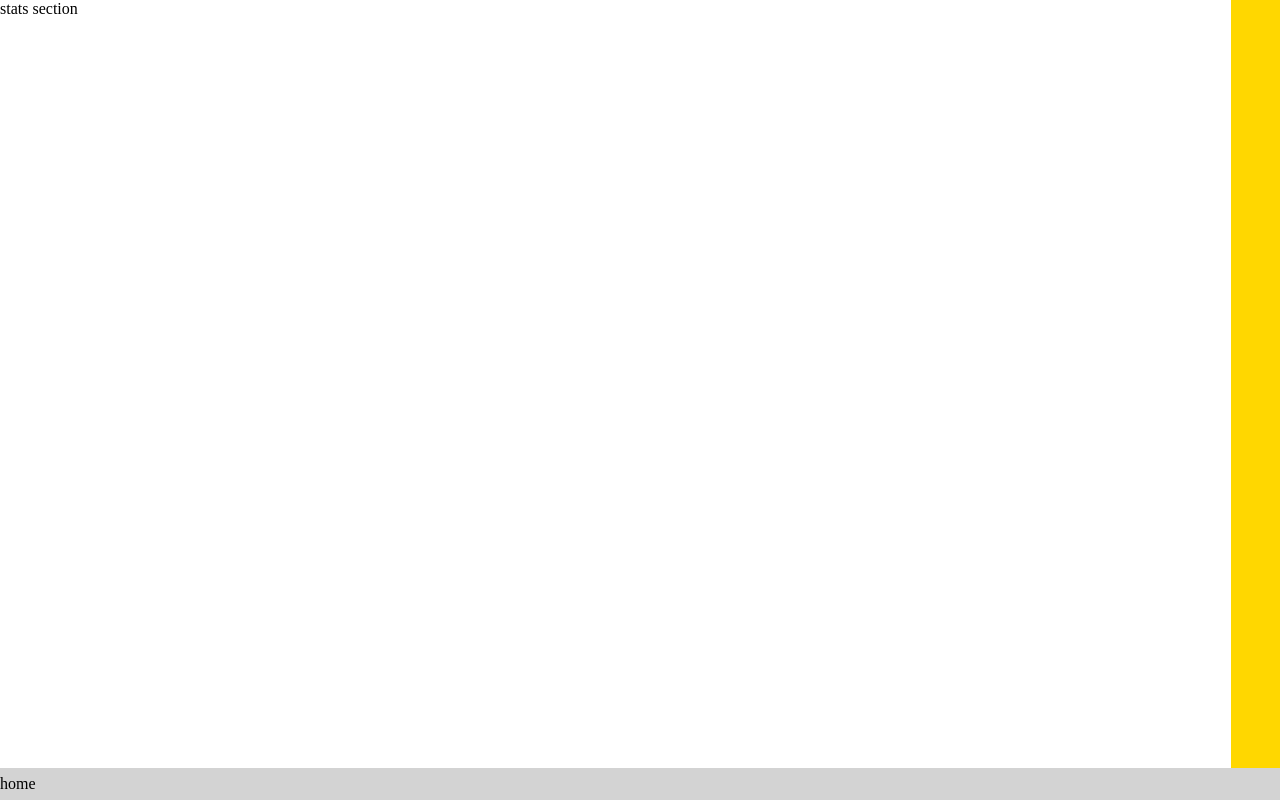
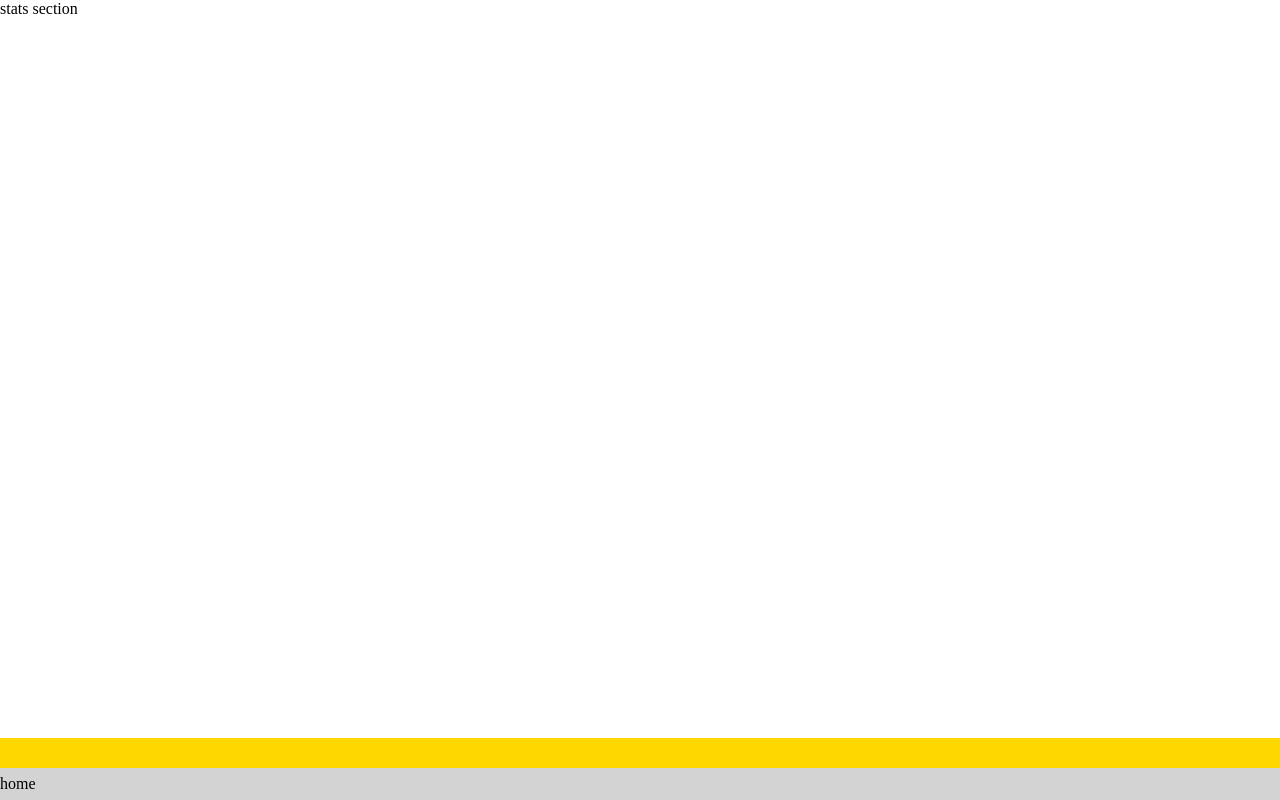
Before and after one commit to Raaynbo/owly, a website built with webpack: page src/template.html in a window 1280 px wide. Both pictures are taken after a click on the item "my first task". Built offline with nearby package versions, Linux system fonts and the light colour scheme.

Commit message:
fix - ui: changed layout disposition

```diff
--- a/src/css/style.css
+++ b/src/css/style.css
@@ -19,6 +19,7 @@ body {
 	height: 96vh;
 	width: 100%;
 	display: flex;
+	flex-direction: column;
 }
 
 .main_container {
@@ -34,7 +35,8 @@ body {
 }
 
 .small {
-	width: 4%;
+	height: 4%;
+	width: 100%;
 	background-color: gold;
 }
 
@@ -47,7 +49,6 @@ body {
 .task_list {
 	height: fit-content;
 	width: 100%;
-	display: flex;
 }
 
 
--- a/src/views/detail.js
+++ b/src/views/detail.js
@@ -31,6 +31,11 @@ function detailView(app, object){
 		renderApp("home");
 	})
 
+	project_container.addEventListener("click", (e) => {
+		if (e.target.classList.contains("card")){
+			renderApp("detail", e.target.itemInfo);
+		}
+	})
 	navbar.appendChild(home_btn);
 
 	app.appendChild(main);
```
